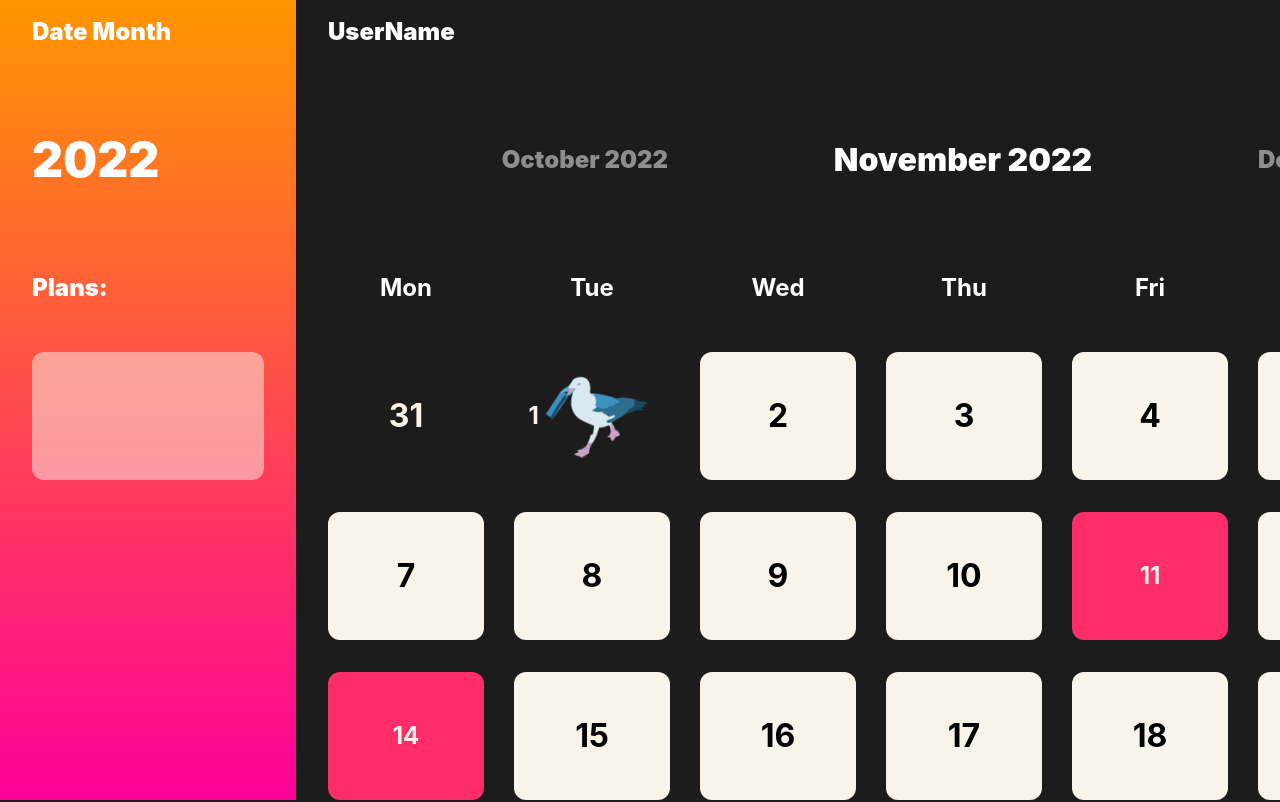
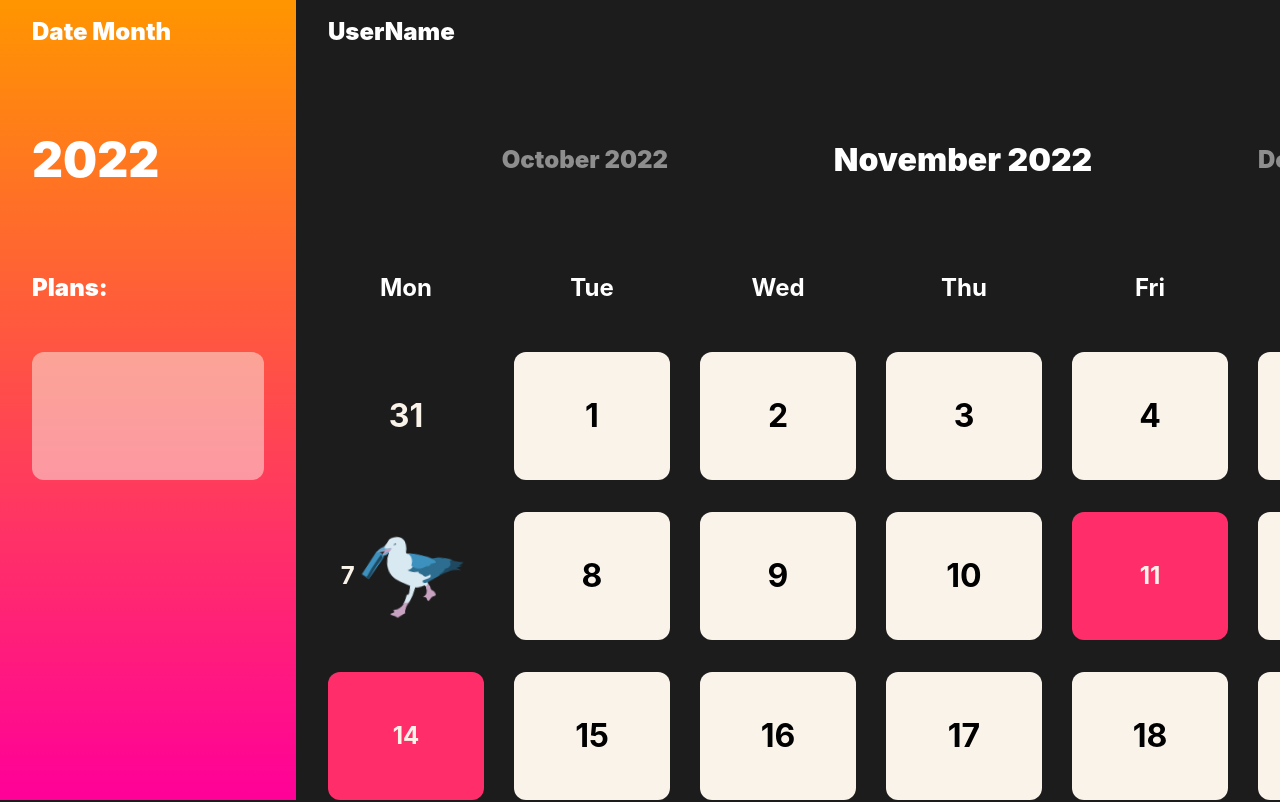
Before and after one commit to alexkior/seagulendar, a React (Vite) app in the folder client/: page / in a window 1280 px wide. Shown: the top 802 px of the page. Built offline with nearby package versions, Linux system fonts and the light colour scheme.

Commit message:
Fix date detection logic and improve content logic

```diff
--- a/client/src/components/Calendar/components/CalendarItem/CalendarItem.tsx
+++ b/client/src/components/Calendar/components/CalendarItem/CalendarItem.tsx
@@ -18,7 +18,7 @@ const month = [
 ]
 const currentDate = new Date(Date.now())
 const createMonth = month[currentDate.getMonth()]
-const createDay = currentDate.getDay()
+const createDate = currentDate.getDate()
 
 interface CalendarItem {
   date: number;
@@ -38,7 +38,7 @@ const CalendarItem: React.FC<CalendarItem> = function CalendarItem({
 
   return (
     <>
-      {createDay === date && createMonth === month ? (
+      {createDate === date && createMonth === month ? (
         <div
           className={styles.CalendarItem_currentDay}
         >
--- a/client/src/components/Calendar/components/CalendarList/CalendarList.tsx
+++ b/client/src/components/Calendar/components/CalendarList/CalendarList.tsx
@@ -17,22 +17,25 @@ const fullDate = currentDate.toLocaleDateString('en-US', {
 
 const mockServerContent = [
   {
-    date: '11-November-2022',
+    user: 'user1',
+    date: 11,
+    month: 'November',
+    year: 2022,
     content: 'Some content to test it'
   },
   {
-    date: '14-November-2022',
+    user: 'user1',
+    date: 14,
+    month: 'November',
+    year: 2022,
     content: 'Some other content to test it'
   }
 ]
 
 
-function getContent(day: number, month: string, year: number) {
-  let result = JSON.stringify(mockServerContent[mockServerContent.findIndex((el) => Number(el.date.split('-')[0]) === day && el.date.split('-')[1] === month && Number(el.date.split('-')[2]) === year)])
-  if (result === undefined) {
-    result = ''
-  }
-  return result
+function getContent(date: number, month: string, year: number) {
+  const result = JSON.stringify(mockServerContent[mockServerContent.findIndex((el) => el.date === date && el.month === month && el.year === year)])
+  return result !== undefined ? result : ''
 }
 
 
```
